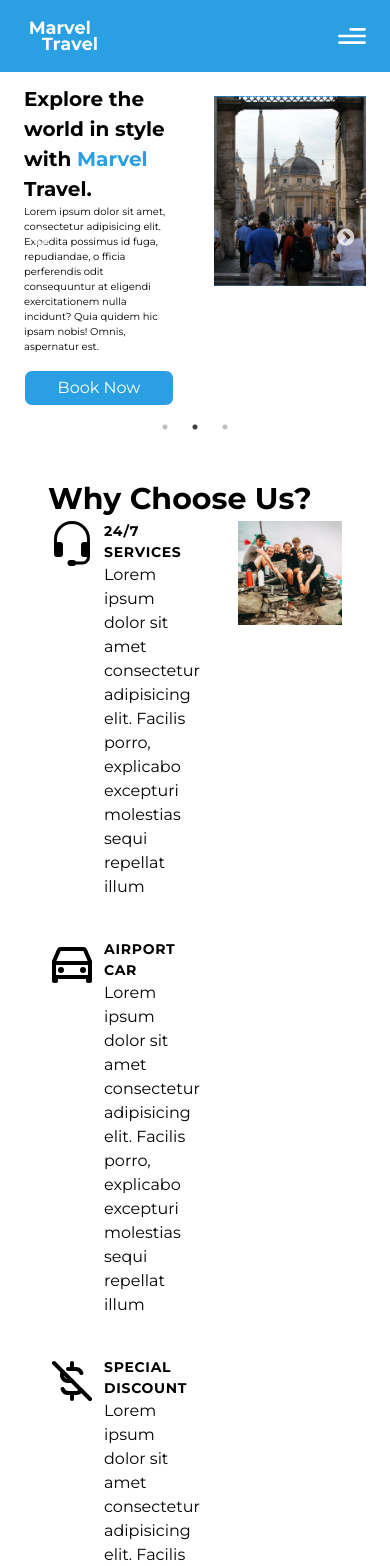
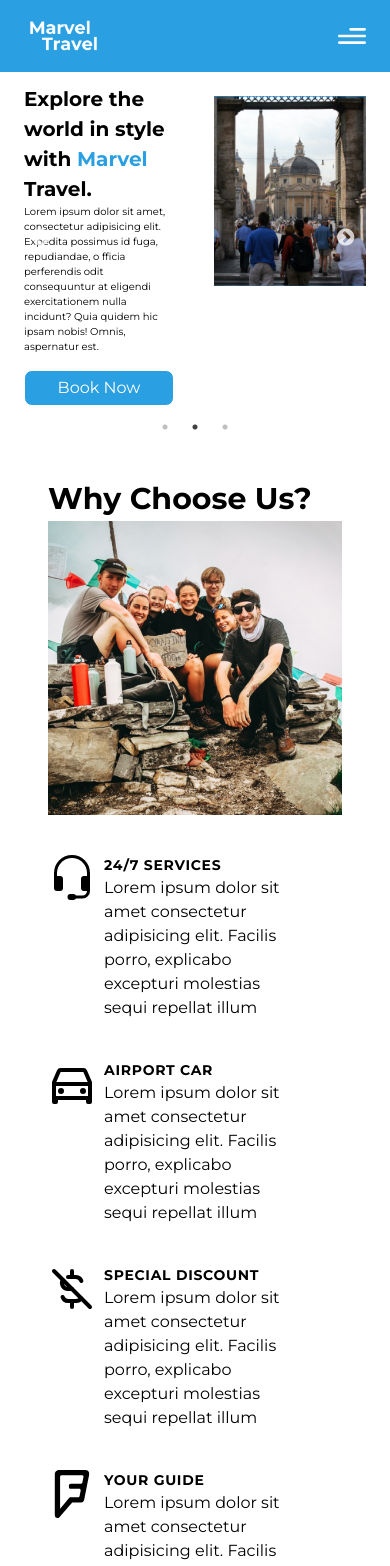
Before and after one commit to ugwuintech/the-nest-project, a React (Vite) app: page / in a window 390 px wide. Shown: the top 1566 px of the page. Built offline with nearby package versions, Linux system fonts and the light colour scheme.

Commit message:
fixed why choose us section

```diff
--- a/src/components/Benefits.jsx
+++ b/src/components/Benefits.jsx
@@ -12,11 +12,11 @@ const Benefits = () => {
     <div>
       <h1 className={`${styles.sectionHeadText}`}>Why Choose Us?</h1>
 
-      <div className="flex flex-row gap-10">
-        <div className="flex flex-col lg:w-[500px] w-[150px]">
+      <div className="flex lg:flex-row flex-col-reverse gap-10">
+        <div className="flex flex-col lg:w-[500px] w-[250px]">
           <div className="flex flex-row mb-10">
             <div className="icon mr-2">
-              <BsHeadset size="3em" />
+              <BsHeadset size="3em" className="icon" />
             </div>
             <div className="text">
               <h1 className={`${styles.sectionSubText}`}>24/7 Services</h1>
@@ -29,7 +29,7 @@ const Benefits = () => {
 
           <div className="flex flex-row mb-10">
             <div className="icon mr-2">
-              <RiCarLine size="3em" />
+              <RiCarLine size="3em" className="icon" />
             </div>
             <div className="text">
               <h1 className={`${styles.sectionSubText}`}>Airport Car</h1>
@@ -42,7 +42,7 @@ const Benefits = () => {
 
           <div className="flex flex-row mb-10">
             <div className="icon mr-2">
-              <TbCurrencyDollarOff size="3em" />
+              <TbCurrencyDollarOff size="3em" className="icon" />
             </div>
             <div className="text">
               <h1 className={`${styles.sectionSubText}`}>Special Discount</h1>
@@ -55,7 +55,7 @@ const Benefits = () => {
 
           <div className="flex flex-row mb-10">
             <div className="icon mr-2">
-              <SiFoursquarecityguide size="3em" />
+              <SiFoursquarecityguide size="3em" className="icon" />
             </div>
             <div className="text">
               <h1 className={`${styles.sectionSubText}`}>Your Guide</h1>
--- a/src/index.css
+++ b/src/index.css
@@ -35,6 +35,12 @@
 
 .carousel {
   display: flex !important;
+}
+
+@media only screen and (max-width: 400px) {
+  .icon {
+    font-size: 1em;
+  }
 }
 
 .black-gradient {
```
